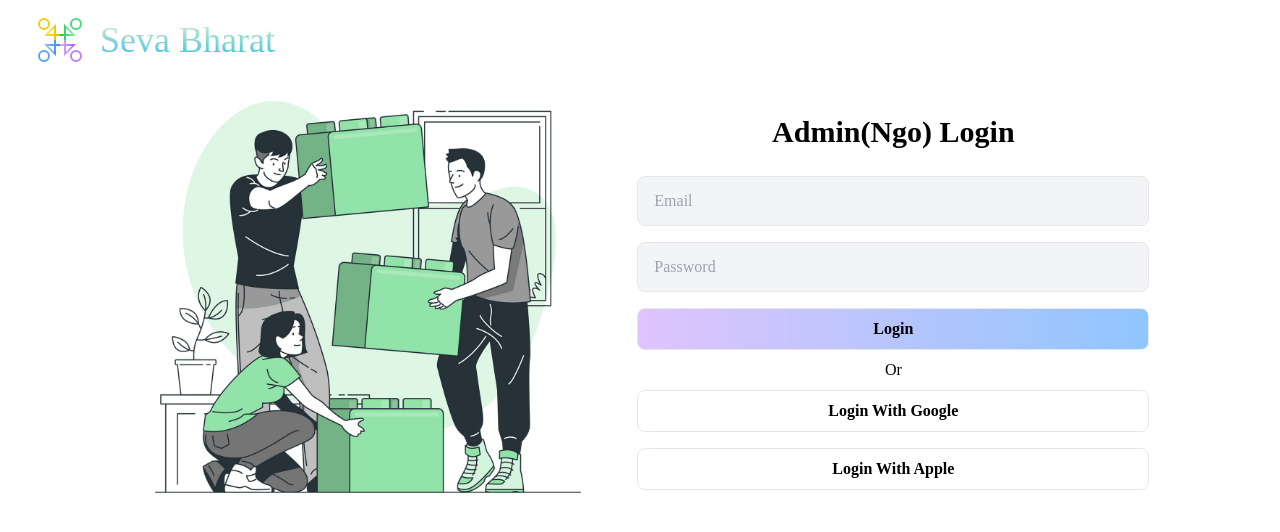
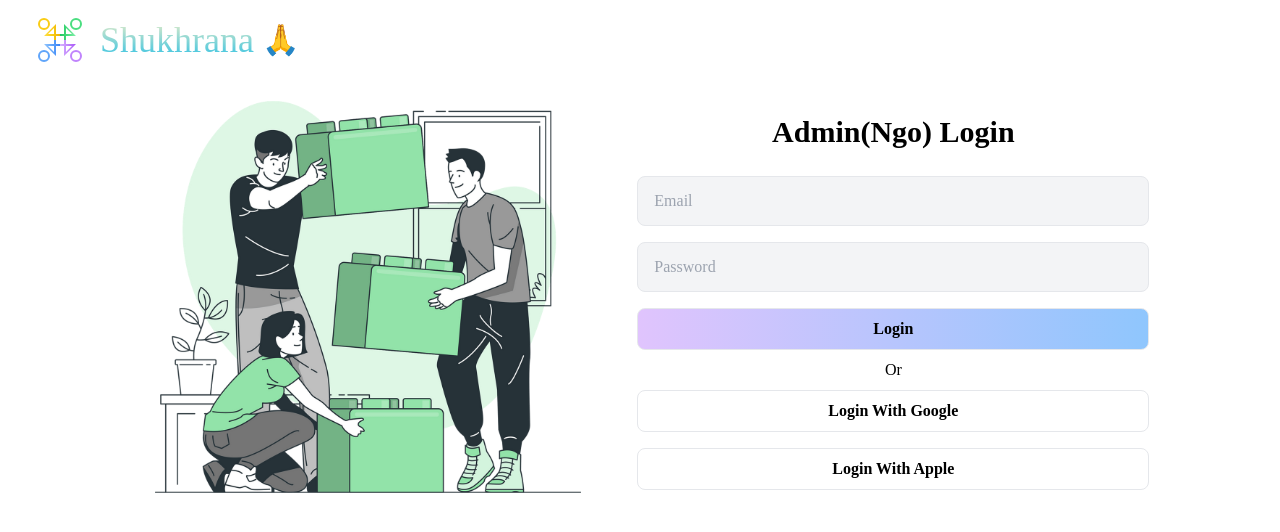
Before and after one commit to Pulkit7902/Seva-Bhart, a React (Create React App) app: page /ngo/login in a window 1280 px wide. Shown: the top 532 px of the page. Built offline with nearby package versions, Linux system fonts and the light colour scheme; no server answers.

Commit message:
first-commit

```diff
--- a/public/index.html
+++ b/public/index.html
@@ -24,7 +24,7 @@
       work correctly both with client-side routing and a non-root public URL.
       Learn how to configure a non-root public URL by running `npm run build`.
     -->
-    <title>Seva Bharat</title>
+    <title>Shukrana 🙏</title>
   </head>
   <body>
     <noscript>You need to enable JavaScript to run this app.</noscript>
--- a/src/components/Footer.js
+++ b/src/components/Footer.js
@@ -19,7 +19,7 @@ const Footer = () => {
                     <div className='flex gap-2 sm:flex-col items-center sm:items-start'>
                         <div className='flex flex-col md:flex-row md:items-center md:gap-4 '>
                             < Logo dimension={4} />
-                            <p className='font-bold text-xl '>Seva Bharat</p>
+                            <p className='font-bold text-xl '>Shukhrana ❤️</p>
                         </div>
                         <p className='block text-justify'>Seva Bharat is an independent Not for Profit Organisation founded in 2024 by college students in order to do something valuable and good for the society. </p>
                     </div>
--- a/src/components/NavBarLanding.js
+++ b/src/components/NavBarLanding.js
@@ -29,11 +29,16 @@ export default function NavBarLanding() {
           <div className="flex items-center gap-2 sm:gap-3 ">
             <Logo dimension={2} />
 
-            <h1
+          <div className="flex gap-2 items-center justify-center">
+          <h1
               className="text-4xl text-transparent bg-clip-text bg-gradient-to-t from-colorPrimary to-colorSecondary hidden lg:block"
             >
-              Seva Bharat
+              Shukhrana
             </h1>
+            <h1 className="text-3xl">
+              🙏
+            </h1>
+          </div>
           </div>
         </Link>
 
--- a/src/components/Ngo/NavBarNgo.js
+++ b/src/components/Ngo/NavBarNgo.js
@@ -215,12 +215,16 @@ export default function NavBarNgo() {
         <Link to="/ngo">
           <div className="flex items-center gap-2 sm:gap-3 ">
             <Logo dimension={2} />
-
-            <h1
+            <div className="flex gap-2 items-center justify-center">
+          <h1
               className="text-4xl text-transparent bg-clip-text bg-gradient-to-t from-colorPrimary to-colorSecondary hidden lg:block"
             >
-             Seva Bharat
+              Shukhrana
             </h1>
+            <h1 className="text-3xl">
+              🙏
+            </h1>
+          </div>
           </div>
         </Link>
 
--- a/src/components/RegisterNavBar.js
+++ b/src/components/RegisterNavBar.js
@@ -14,7 +14,16 @@ export default function RegisterNavBar() {
                     <div className="flex items-center gap-2 sm:gap-3 ">
 
                         <Logo dimension={2} />
-                        <h1 className="text-4xl text-transparent bg-clip-text bg-gradient-to-t from-colorPrimary to-colorSecondary hidden xsm:block"> Seva Bharat</h1>
+                        <div className="flex gap-2 items-center justify-center">
+          <h1
+              className="text-4xl text-transparent bg-clip-text bg-gradient-to-t from-colorPrimary to-colorSecondary hidden lg:block"
+            >
+              Shukhrana
+            </h1>
+            <h1 className="text-3xl">
+              🙏
+            </h1>
+          </div>
                     </div>
                 </Link>
 
--- a/src/components/User/Navbar.js
+++ b/src/components/User/Navbar.js
@@ -96,11 +96,16 @@ export default function NavBarNgo() {
           <div className="flex items-center gap-2 sm:gap-3 ">
             <Logo dimension={2} />
 
-            <h1
-              className="text-4xl text-transparent bg-clip-text bg-gradient-to-t from-colorPrimary to-colorSecondary hidden xsm:block"
+            <div className="flex gap-2 items-center justify-center">
+          <h1
+              className="text-4xl text-transparent bg-clip-text bg-gradient-to-t from-colorPrimary to-colorSecondary hidden lg:block"
             >
-             Seva Bharat
+              Shukhrana
             </h1>
+            <h1 className="text-3xl">
+              🙏
+            </h1>
+          </div>
           </div>
         </Link>
 
```
